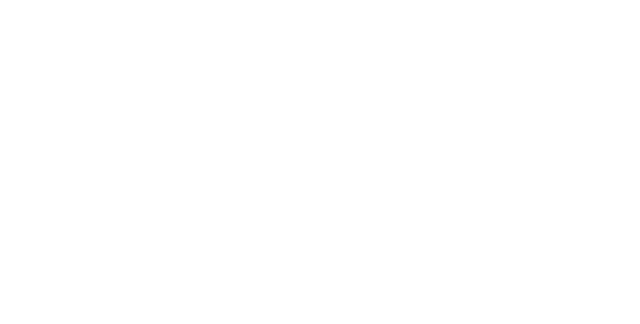
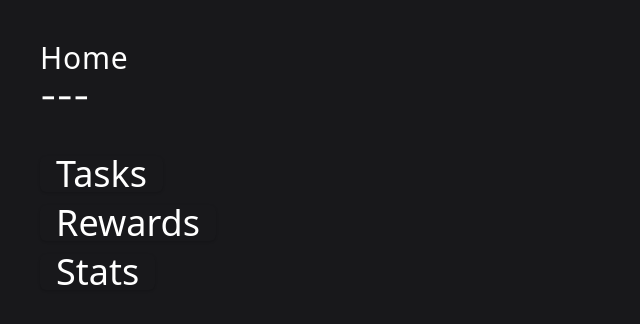
Before and after one commit to Fuitsuku/habit-tracker-2.0, a Next.js app: page /home in a window 1280 px wide. Shown: the top 324 px of the page, without its empty margins (0-640 px from the left). Built offline with nearby package versions, Linux system fonts and the light colour scheme.

Commit message:
Home Page skeleton complete
Still need to do routing and make buttons do things.

```diff
--- a/app/home/page.tsx
+++ b/app/home/page.tsx
@@ -1,9 +1,32 @@
 //Imports start here
+import { Button } from "@/components/ui/button"
 
 export default function HomePage() {
     return (
-        <div>
-
+        <div className="bg-zinc-900 min-h-screen p-10">
+            <h1 className="scroll-m-20  font-sans font-thin tracking-wide text-7xl text-white  tracking-tight lg:text-3xl">
+                Home
+            </h1>
+            <div className="text-white text-4xl">
+                ---
+            </div>
+            <ul className="py-10 space-y-3 list-outside">
+                <li>
+                    <Button className="bg-zinc-900 font-sans font-thin text-white text-4xl p">
+                        Tasks
+                    </Button>
+                </li>
+                <li>
+                    <Button className="bg-zinc-900 font-sans font-thin text-white text-4xl">
+                        Rewards
+                    </Button>
+                </li>
+                <li>
+                    <Button className="bg-zinc-900 font-sans font-thin text-white text-4xl">
+                        Stats
+                    </Button>
+                </li>
+            </ul>
         </div>
     );
 }
--- /dev/null
+++ b/components/ui/button.tsx
@@ -0,0 +1,57 @@
+import * as React from "react"
+import { Slot } from "@radix-ui/react-slot"
+import { cva, type VariantProps } from "class-variance-authority"
+
+import { cn } from "@/lib/utils"
+
+const buttonVariants = cva(
+  "inline-flex items-center justify-center whitespace-nowrap rounded-md text-sm font-medium transition-colors focus-visible:outline-none focus-visible:ring-1 focus-visible:ring-ring disabled:pointer-events-none disabled:opacity-50",
+  {
+    variants: {
+      variant: {
+        default:
+          "bg-primary text-primary-foreground shadow hover:bg-primary/90",
+        destructive:
+          "bg-destructive text-destructive-foreground shadow-sm hover:bg-destructive/90",
+        outline:
+          "border border-input bg-background shadow-sm hover:bg-accent hover:text-accent-foreground",
+        secondary:
+          "bg-secondary text-secondary-foreground shadow-sm hover:bg-secondary/80",
+        ghost: "hover:bg-accent hover:text-accent-foreground",
+        link: "text-primary underline-offset-4 hover:underline",
+      },
+      size: {
+        default: "h-9 px-4 py-2",
+        sm: "h-8 rounded-md px-3 text-xs",
+        lg: "h-10 rounded-md px-8",
+        icon: "h-9 w-9",
+      },
+    },
+    defaultVariants: {
+      variant: "default",
+      size: "default",
+    },
+  }
+)
+
+export interface ButtonProps
+  extends React.ButtonHTMLAttributes<HTMLButtonElement>,
+    VariantProps<typeof buttonVariants> {
+  asChild?: boolean
+}
+
+const Button = React.forwardRef<HTMLButtonElement, ButtonProps>(
+  ({ className, variant, size, asChild = false, ...props }, ref) => {
+    const Comp = asChild ? Slot : "button"
+    return (
+      <Comp
+        className={cn(buttonVariants({ variant, size, className }))}
+        ref={ref}
+        {...props}
+      />
+    )
+  }
+)
+Button.displayName = "Button"
+
+export { Button, buttonVariants }
--- a/package.json
+++ b/package.json
@@ -10,6 +10,7 @@
   },
   "dependencies": {
     "@radix-ui/react-icons": "^1.3.0",
+    "@radix-ui/react-slot": "^1.1.0",
     "class-variance-authority": "^0.7.0",
     "clsx": "^2.1.1",
     "next": "14.2.5",
```
Also changed, not shown: 1 other file (tests, documents, lock files or other folders).
